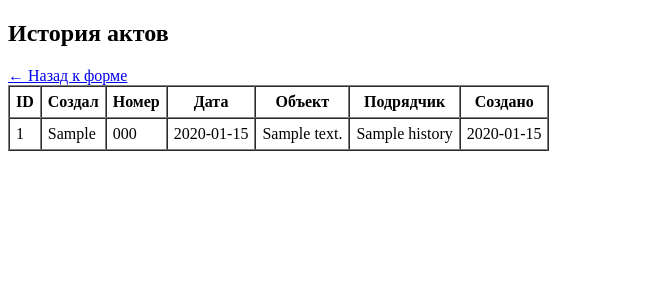
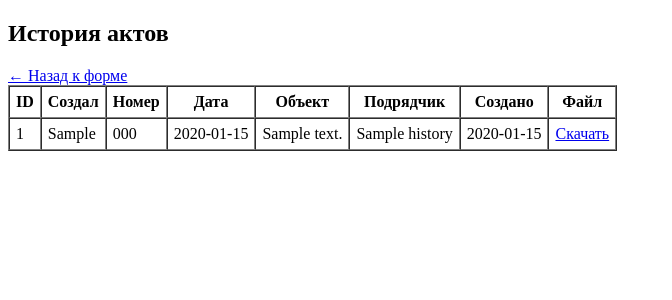
Before and after one commit to AKK-PRO/Akt-OSR, a Flask app: page /history in a window 1280 px wide. Shown: the top 300 px of the page, without its empty margins (0-672 px from the left). Run offline with Flask 3, Linux system fonts and the light colour scheme; the visitor is signed in with stand-in values (Sample User, id 1); tables that the repository leaves empty hold one stand-in row (values such as "Sample post").

Commit message:
Update history.html

```diff
--- a/templates/history.html
+++ b/templates/history.html
@@ -13,6 +13,7 @@
             <th>Объект</th>
             <th>Подрядчик</th>
             <th>Создано</th>
+            <th>Файл</th>
         </tr>
         {% for row in rows %}
         <tr>
@@ -23,6 +24,7 @@
             <td>{{ row[4] }}</td>
             <td>{{ row[5] }}</td>
             <td>{{ row[6] }}</td>
+            <td><a href="{{ url_for('download', filename='akt_' ~ row[0] ~ '.docx') }}">Скачать</a></td>
         </tr>
         {% endfor %}
     </table>
```
